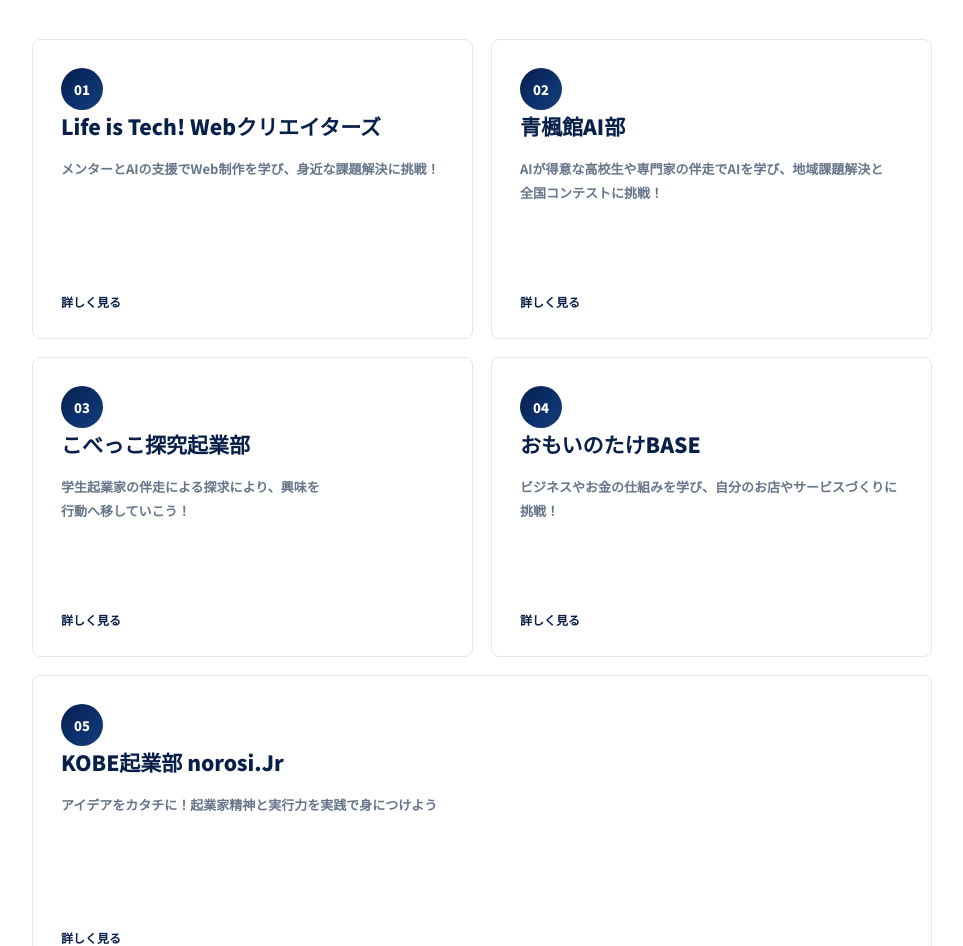
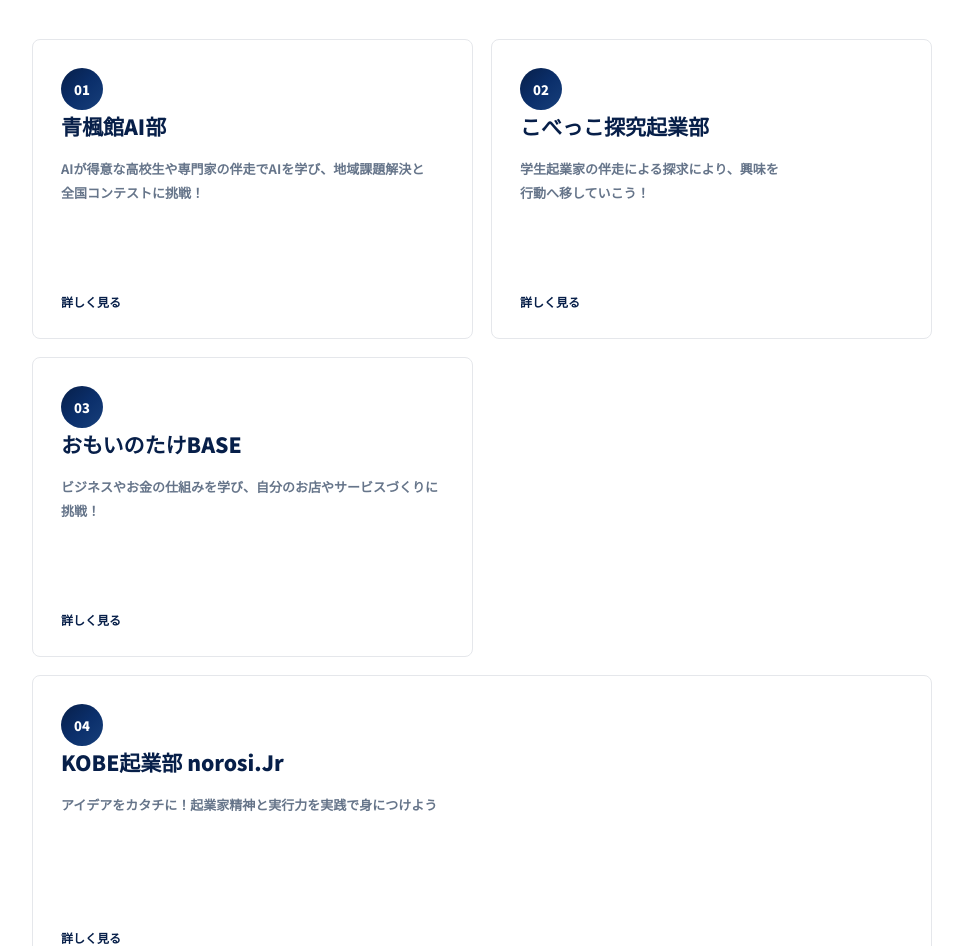
Before and after one commit to kando-inc/kobe-cvcc, a plain HTML site: page index.html in a window 1280 px wide. Shown: the part 2750-3696 px from the top of the page, without its empty margins (158-1121 px from the left). Drawn offline with Linux system fonts and the light colour scheme.

Commit message:
KOBEKATSUセクションから「Life is Tech! Webクリエイターズ」を削除し、番号を振り直し

```diff
--- a/index.html
+++ b/index.html
@@ -136,32 +136,26 @@
         </div>
 
         <div class="kobekatsu-grid fade-up">
-          <a class="kobekatsu-card" href="https://kobe-katsu.smartkobe-portal.com/clubs/011150/" target="_blank" rel="noreferrer">
+          <a class="kobekatsu-card" href="https://kobe-katsu.smartkobe-portal.com/clubs/009230/" target="_blank" rel="noreferrer">
             <span class="kobekatsu-num">01</span>
-            <h3>Life is Tech! Webクリエイターズ</h3>
-            <p>メンターとAIの支援でWeb制作を学び、身近な課題解決に挑戦！</p>
-          </a>
-
-          <a class="kobekatsu-card" href="https://kobe-katsu.smartkobe-portal.com/clubs/009230/" target="_blank" rel="noreferrer">
-            <span class="kobekatsu-num">02</span>
             <h3>青楓館AI部</h3>
             <p>AIが得意な高校生や専門家の伴走でAIを学び、地域課題解決と全国コンテストに挑戦！</p>
           </a>
 
           <a class="kobekatsu-card" href="https://kobe-katsu.smartkobe-portal.com/clubs/013430/" target="_blank" rel="noreferrer">
-            <span class="kobekatsu-num">03</span>
+            <span class="kobekatsu-num">02</span>
             <h3>こべっこ探究起業部</h3>
             <p>学生起業家の伴走による探求により、興味を行動へ移していこう！</p>
           </a>
 
           <a class="kobekatsu-card" href="https://kobe-katsu.smartkobe-portal.com/clubs/011980/" target="_blank" rel="noreferrer">
-            <span class="kobekatsu-num">04</span>
+            <span class="kobekatsu-num">03</span>
             <h3>おもいのたけBASE</h3>
             <p>ビジネスやお金の仕組みを学び、自分のお店やサービスづくりに挑戦！</p>
           </a>
 
           <a class="kobekatsu-card" href="https://kobe-katsu.smartkobe-portal.com/clubs/006690/" target="_blank" rel="noreferrer">
-            <span class="kobekatsu-num">05</span>
+            <span class="kobekatsu-num">04</span>
             <h3>KOBE起業部 norosi.Jr</h3>
             <p>アイデアをカタチに！起業家精神と実行力を実践で身につけよう</p>
           </a>
```
